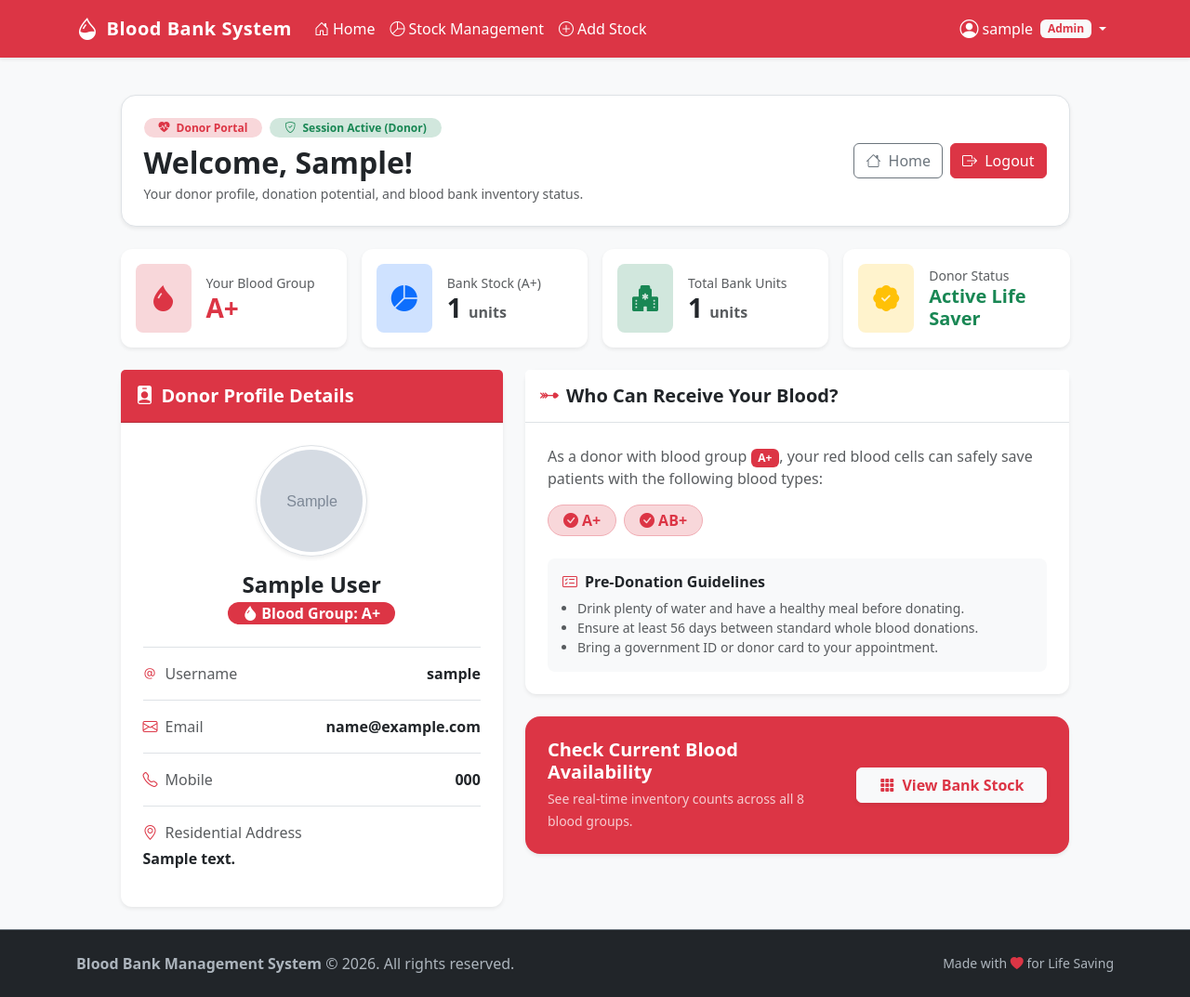
After one commit to samir00777/Blood-Bank-System, a Django app: page /donor-dashboard/ in a window 1280 px wide. The commit adds this page. Shown: the whole page at 93% size. Run offline with Django 5.2, Linux system fonts and the light colour scheme; a user stored in the database is signed in; tables that the repository leaves empty hold one stand-in row (values such as "Sample post"); grey boxes marked "Sample" are stand-in pictures.

Commit message:
Implement donor login/logout, donor dashboard, and role-based access control

```diff
--- a/blood/urls.py
+++ b/blood/urls.py
@@ -22,5 +22,11 @@ urlpatterns = [
     path('patient-login/', views.patient_login_view, name='patient_login'),
     path('patient-logout/', views.patient_logout_view, name='patient_logout'),
     path('patient-dashboard/', views.patient_dashboard, name='patient_dashboard'),
+
+    # Donor Authentication & Dashboard URLs (Tasks 1, 2, 3)
+    path('donor-login/', views.donor_login_view, name='donor_login'),
+    path('donor-logout/', views.donor_logout_view, name='donor_logout'),
+    path('donor-dashboard/', views.donor_dashboard, name='donor_dashboard'),
+
     path('logout/', views.logout_view, name='logout'),
 ]
--- a/blood/views.py
+++ b/blood/views.py
@@ -21,6 +21,14 @@ def is_patient(user):
     return user.is_authenticated and (
         hasattr(user, 'patient_profile') or user.groups.filter(name='PATIENT').exists()
     )
+
+
+def is_donor(user):
+    """Check if the user is authenticated and has a donor profile or belongs to DONOR group."""
+    return user.is_authenticated and (
+        hasattr(user, 'donor_profile') or user.groups.filter(name='DONOR').exists()
+    )
+
 
 
 
@@ -236,8 +244,8 @@ def donor_register(request):
                     donor.user = user
                     donor.save()
 
-                messages.success(request, f'Registration successful for donor {user.username}! Thank you for registering to save lives.')
-                return redirect('home')
+                messages.success(request, f'Registration successful for donor {user.username}! Thank you for registering to save lives. You can now log in.')
+                return redirect('donor_login')
             except Exception as e:
                 messages.error(request, f'Database error while saving donor: {str(e)}')
         else:
@@ -387,6 +395,118 @@ def patient_dashboard(request):
     return render(request, 'blood/patient_dashboard.html', context)
 
 
+# ==========================================
+# Donor Authentication & Dashboard Views (Tasks 1, 2 & 3)
+# ==========================================
+def donor_login_view(request):
+    """
+    Task 1: Implement donor login functionality.
+    - Validates donor credentials via AuthenticationForm.
+    - Sets up session attributes ('role': 'donor', 'donor_id', 'bloodgroup').
+    - Authenticates and logs in donor using Django's login().
+    - Redirects to donor_dashboard on success.
+    """
+    if request.user.is_authenticated:
+        if is_donor(request.user):
+            return redirect('donor_dashboard')
+        elif is_patient(request.user):
+            return redirect('patient_dashboard')
+        elif is_admin(request.user):
+            return redirect('stock_list')
+        return redirect('home')
+
+    if request.method == 'POST':
+        form = AuthenticationForm(request, data=request.POST)
+        if form.is_valid():
+            user: User = form.get_user()
+            login(request, user)
+
+            # Session handling: Store donor session data
+            request.session['role'] = 'donor'
+            request.session['username'] = user.username
+            if hasattr(user, 'donor_profile'):
+                request.session['donor_id'] = user.donor_profile.id
+                request.session['bloodgroup'] = user.donor_profile.bloodgroup
+
+            messages.success(request, f'Welcome back, {user.first_name or user.username}!')
+            return redirect('donor_dashboard')
+        else:
+            messages.error(request, 'Invalid username or password. Please try again.')
+    else:
+        form = AuthenticationForm()
+
+    return render(request, 'blood/login.html', {
+        'form': form,
+        'title': 'Donor Login',
+        'is_donor': True,
+        'is_admin': False
+    })
+
+
+def donor_logout_view(request):
+    """
+    Task 1: Implement donor logout functionality.
+    - Clears all session keys and flushes session data.
+    - Logs out user via Django's logout().
+    - Redirects with a friendly notification message.
+    """
+    request.session.flush()
+    logout(request)
+    messages.info(request, 'You have been successfully logged out.')
+    return redirect('donor_login')
+
+
+@login_required(login_url='donor_login')
+def donor_dashboard(request):
+    """
+    Task 2 & 3: Create a donor dashboard view post-login & restrict access to logged-in donor users only.
+    - Enforces authentication via @login_required(login_url='donor_login').
+    - Restricts access strictly to verified donors (blocks unauthenticated visitors & non-donors).
+    - Redirects staff/admin or patient users with an informative notification.
+    - Displays active session metrics, donor profile, live bank stock, and blood donation impact compatibility guide.
+    """
+    # Task 3 Security Check: Ensure authenticated user is actually a registered donor
+    if not is_donor(request.user):
+        messages.error(request, 'Access denied. The donor dashboard is only accessible to registered donors.')
+        if is_admin(request.user):
+            return redirect('stock_list')
+        elif is_patient(request.user):
+            return redirect('patient_dashboard')
+        return redirect('home')
+
+    donor = getattr(request.user, 'donor_profile', None)
+    if not donor:
+        messages.warning(request, 'Donor profile details not found. Please complete your registration.')
+        return redirect('donor_register')
+
+    # Blood donation recipient compatibility map (who can RECEIVE this donor's blood)
+    donation_map = {
+        'O-': ['A+', 'A-', 'B+', 'B-', 'AB+', 'AB-', 'O+', 'O-'], # Universal Donor
+        'O+': ['O+', 'A+', 'B+', 'AB+'],
+        'B-': ['B+', 'B-', 'AB+', 'AB-'],
+        'B+': ['B+', 'AB+'],
+        'A-': ['A+', 'A-', 'AB+', 'AB-'],
+        'A+': ['A+', 'AB+'],
+        'AB-': ['AB+', 'AB-'],
+        'AB+': ['AB+'],
+    }
+
+    matching_stock = Stock.objects.filter(bloodgroup=donor.bloodgroup).first()
+    can_donate_to = donation_map.get(donor.bloodgroup, [])
+    total_stock = Stock.objects.aggregate(Sum('unit'))['unit__sum'] or 0
+
+    context = {
+        'donor': donor,
+        'user': request.user,
+        'matching_stock': matching_stock,
+        'can_donate_to': can_donate_to,
+        'total_stock': total_stock,
+        'session_role': request.session.get('role', 'donor'),
+    }
+    return render(request, 'blood/donor_dashboard.html', context)
+
+
+
 
 def logout_view(request):
     """General logout redirecting to home."""
--- a/templates/base.html
+++ b/templates/base.html
@@ -91,6 +91,8 @@
                                 <span>{{ user.username }}</span>
                                 {% if user.is_staff %}
                                     <span class="badge bg-light text-danger ms-1">Admin</span>
+                                {% elif user.donor_profile %}
+                                    <span class="badge bg-light text-danger ms-1">Donor</span>
                                 {% else %}
                                     <span class="badge bg-light text-primary ms-1">Patient</span>
                                 {% endif %}
@@ -100,11 +102,14 @@
                                 <li><a class="dropdown-item" href="{% url 'stock_list' %}"><i class="bi bi-table me-2"></i>Stock Inventory</a></li>
                                 <li><a class="dropdown-item" href="{% url 'add_stock' %}"><i class="bi bi-plus-square me-2"></i>Add New Stock</a></li>
                                 <li><hr class="dropdown-divider"></li>
+                                {% elif user.donor_profile %}
+                                <li><a class="dropdown-item" href="{% url 'donor_dashboard' %}"><i class="bi bi-speedometer2 me-2"></i>Donor Dashboard</a></li>
+                                <li><hr class="dropdown-divider"></li>
                                 {% else %}
                                 <li><a class="dropdown-item" href="{% url 'patient_dashboard' %}"><i class="bi bi-speedometer2 me-2"></i>Patient Dashboard</a></li>
                                 <li><hr class="dropdown-divider"></li>
                                 {% endif %}
-                                <li><a class="dropdown-item text-danger" href="{% url 'patient_logout' %}"><i class="bi bi-box-arrow-right me-2"></i>Logout</a></li>
+                                <li><a class="dropdown-item text-danger" href="{% url 'logout' %}"><i class="bi bi-box-arrow-right me-2"></i>Logout</a></li>
                             </ul>
                         </li>
                     {% else %}
@@ -124,6 +129,7 @@
                             </a>
                             <ul class="dropdown-menu dropdown-menu-end shadow">
                                 <li><a class="dropdown-item" href="{% url 'admin_login' %}"><i class="bi bi-shield-lock me-2 text-danger"></i>Admin Login</a></li>
+                                <li><a class="dropdown-item" href="{% url 'donor_login' %}"><i class="bi bi-heart-pulse me-2 text-danger"></i>Donor Login</a></li>
                                 <li><a class="dropdown-item" href="{% url 'patient_login' %}"><i class="bi bi-person me-2 text-primary"></i>Patient Login</a></li>
                             </ul>
                         </li>
--- /dev/null
+++ b/templates/blood/donor_dashboard.html
@@ -0,0 +1,224 @@
+{% extends 'base.html' %}
+
+{% block title %}Donor Dashboard - Blood Bank System{% endblock %}
+
+{% block content %}
+<div class="row justify-content-center">
+    <div class="col-lg-11">
+        <!-- Donor Header & Welcome Banner -->
+        <div class="d-flex flex-column flex-md-row justify-content-between align-items-md-center mb-4 gap-3 bg-white p-4 rounded-4 shadow-sm border">
+            <div>
+                <div class="d-flex align-items-center gap-2 mb-2">
+                    <span class="badge bg-danger-subtle text-danger fw-semibold px-3 py-1 rounded-pill">
+                        <i class="bi bi-heart-pulse-fill me-1"></i> Donor Portal
+                    </span>
+                    <span class="badge bg-success-subtle text-success fw-semibold px-3 py-1 rounded-pill">
+                        <i class="bi bi-shield-check me-1"></i> Session Active ({{ session_role|title }})
+                    </span>
+                </div>
+                <h2 class="fw-bold text-dark mb-1">
+                    Welcome, {{ user.first_name|default:user.username }}!
+                </h2>
+                <p class="text-muted small mb-0">Your donor profile, donation potential, and blood bank inventory status.</p>
+            </div>
+            <div class="d-flex gap-2">
+                <a href="{% url 'home' %}" class="btn btn-outline-secondary">
+                    <i class="bi bi-house me-1"></i> Home
+                </a>
+                <a href="{% url 'donor_logout' %}" class="btn btn-danger">
+                    <i class="bi bi-box-arrow-right me-1"></i> Logout
+                </a>
+            </div>
+        </div>
+
+        {% if donor %}
+        <!-- 4-Card KPI Stat Row -->
+        <div class="row g-3 mb-4">
+            <!-- 1. Donor Blood Group -->
+            <div class="col-sm-6 col-lg-3">
+                <div class="card shadow-sm border-0 bg-white p-3 h-100">
+                    <div class="d-flex align-items-center">
+                        <div class="flex-shrink-0 bg-danger-subtle text-danger rounded-3 p-3 me-3">
+                            <i class="bi bi-droplet-fill fs-3"></i>
+                        </div>
+                        <div>
+                            <div class="text-muted small fw-medium">Your Blood Group</div>
+                            <h3 class="fw-bold text-danger mb-0">{{ donor.bloodgroup }}</h3>
+                        </div>
+                    </div>
+                </div>
+            </div>
+
+            <!-- 2. Matching Blood Units In Bank -->
+            <div class="col-sm-6 col-lg-3">
+                <div class="card shadow-sm border-0 bg-white p-3 h-100">
+                    <div class="d-flex align-items-center">
+                        <div class="flex-shrink-0 bg-primary-subtle text-primary rounded-3 p-3 me-3">
+                            <i class="bi bi-pie-chart-fill fs-3"></i>
+                        </div>
+                        <div>
+                            <div class="text-muted small fw-medium">Bank Stock ({{ donor.bloodgroup }})</div>
+                            <h3 class="fw-bold text-dark mb-0">
+                                {% if matching_stock %}{{ matching_stock.unit }}{% else %}0{% endif %} <small class="fs-6 text-muted">units</small>
+                            </h3>
+                        </div>
+                    </div>
+                </div>
+            </div>
+
+            <!-- 3. Overall Bank Inventory -->
+            <div class="col-sm-6 col-lg-3">
+                <div class="card shadow-sm border-0 bg-white p-3 h-100">
+                    <div class="d-flex align-items-center">
+                        <div class="flex-shrink-0 bg-success-subtle text-success rounded-3 p-3 me-3">
+                            <i class="bi bi-hospital-fill fs-3"></i>
+                        </div>
+                        <div>
+                            <div class="text-muted small fw-medium">Total Bank Units</div>
+                            <h3 class="fw-bold text-dark mb-0">{{ total_stock }} <small class="fs-6 text-muted">units</small></h3>
+                        </div>
+                    </div>
+                </div>
+            </div>
+
+            <!-- 4. Donor Account Status -->
+            <div class="col-sm-6 col-lg-3">
+                <div class="card shadow-sm border-0 bg-white p-3 h-100">
+                    <div class="d-flex align-items-center">
+                        <div class="flex-shrink-0 bg-warning-subtle text-warning rounded-3 p-3 me-3">
+                            <i class="bi bi-patch-check-fill fs-3"></i>
+                        </div>
+                        <div>
+                            <div class="text-muted small fw-medium">Donor Status</div>
+                            <h5 class="fw-bold text-success mb-0">Active Life Saver</h5>
+                        </div>
+                    </div>
+                </div>
+            </div>
+        </div>
+
+        <!-- Main Content Row -->
+        <div class="row g-4">
+            <!-- Left Column: Donor Profile Details -->
+            <div class="col-lg-5">
+                <div class="card shadow-sm border-0 h-100">
+                    <div class="card-header bg-danger text-white py-3">
+                        <h5 class="fw-bold mb-0">
+                            <i class="bi bi-person-badge-fill me-2"></i>Donor Profile Details
+                        </h5>
+                    </div>
+                    <div class="card-body p-4">
+                        <div class="text-center mb-4">
+                            {% if donor.profile_pic %}
+                                <img src="{{ donor.profile_pic.url }}" alt="{{ donor.get_name }}" class="rounded-circle img-thumbnail shadow-sm mb-3" style="width: 120px; height: 120px; object-fit: cover;">
+                            {% else %}
+                                <div class="d-inline-flex align-items-center justify-content-center bg-danger-subtle text-danger rounded-circle shadow-sm mb-3" style="width: 110px; height: 110px;">
+                                    <i class="bi bi-person-fill display-4"></i>
+                                </div>
+                            {% endif %}
+                            <h4 class="fw-bold text-dark mb-1">{{ donor.get_name }}</h4>
+                            <span class="badge bg-danger fs-6 px-3 py-1 rounded-pill">
+                                <i class="bi bi-droplet-fill me-1"></i>Blood Group: {{ donor.bloodgroup }}
+                            </span>
+                        </div>
+
+                        <ul class="list-group list-group-flush border-top">
+                            <li class="list-group-item px-0 py-3 d-flex justify-content-between align-items-center">
+                                <span class="text-muted"><i class="bi bi-at me-2 text-danger"></i>Username</span>
+                                <span class="fw-semibold text-dark">{{ user.username }}</span>
+                            </li>
+                            <li class="list-group-item px-0 py-3 d-flex justify-content-between align-items-center">
+                                <span class="text-muted"><i class="bi bi-envelope me-2 text-danger"></i>Email</span>
+                                <span class="fw-semibold text-dark">{{ user.email|default:"Not specified" }}</span>
+                            </li>
+                            <li class="list-group-item px-0 py-3 d-flex justify-content-between align-items-center">
+                                <span class="text-muted"><i class="bi bi-telephone me-2 text-danger"></i>Mobile</span>
+                                <span class="fw-semibold text-dark">{{ donor.mobile }}</span>
+                            </li>
+                            <li class="list-group-item px-0 py-3">
+                                <span class="text-muted d-block mb-1"><i class="bi bi-geo-alt me-2 text-danger"></i>Residential Address</span>
+                                <span class="fw-semibold text-dark">{{ donor.address }}</span>
+                            </li>
+                        </ul>
+                    </div>
+                </div>
+            </div>
+
+            <!-- Right Column: Donation Impact & Compatibility Guide -->
+            <div class="col-lg-7">
+                <div class="card shadow-sm border-0 mb-4">
+                    <div class="card-header bg-white py-3 border-bottom">
+                        <h5 class="fw-bold text-dark mb-0">
+                            <i class="bi bi-heart-arrow text-danger me-2"></i>Who Can Receive Your Blood?
+                        </h5>
+                    </div>
+                    <div class="card-body p-4">
+                        <p class="text-muted mb-3">
+                            As a donor with blood group <span class="badge bg-danger">{{ donor.bloodgroup }}</span>, your red blood cells can safely save patients with the following blood types:
+                        </p>
+
+                        <div class="d-flex flex-wrap gap-2 mb-4">
+                            {% for group in can_donate_to %}
+                                <span class="badge bg-danger-subtle text-danger border border-danger-subtle fs-6 px-3 py-2 rounded-pill">
+                                    <i class="bi bi-check-circle-fill me-1"></i>{{ group }}
+                                </span>
+                            {% empty %}
+                                <span class="text-muted">No compatibility mapping found.</span>
+                            {% endfor %}
+                        </div>
+
+                        {% if donor.bloodgroup == 'O-' %}
+                            <div class="alert alert-warning d-flex align-items-center shadow-sm" role="alert">
+                                <i class="bi bi-star-fill fs-3 text-warning me-3"></i>
+                                <div>
+                                    <div class="fw-bold">Universal Red Cell Donor!</div>
+                                    <small>Your O- blood can be transfused to any patient in an emergency regardless of their blood type.</small>
+                                </div>
+                            </div>
+                        {% elif donor.bloodgroup == 'AB+' %}
+                            <div class="alert alert-info d-flex align-items-center shadow-sm" role="alert">
+                                <i class="bi bi-info-circle-fill fs-3 text-info me-3"></i>
+                                <div>
+                                    <div class="fw-bold">Universal Plasma Donor!</div>
+                                    <small>While your red cells are specific to AB+, your plasma can be safely donated to all blood types.</small>
+                                </div>
+                            </div>
+                        {% endif %}
+
+                        <!-- Donation Guidelines -->
+                        <div class="bg-light p-3 rounded-3 mt-3">
+                            <h6 class="fw-bold text-dark mb-2"><i class="bi bi-card-checklist me-2 text-danger"></i>Pre-Donation Guidelines</h6>
+                            <ul class="small text-muted mb-0 ps-3">
+                                <li>Drink plenty of water and have a healthy meal before donating.</li>
+                                <li>Ensure at least 56 days between standard whole blood donations.</li>
+                                <li>Bring a government ID or donor card to your appointment.</li>
+                            </ul>
+                        </div>
+                    </div>
+                </div>
+
+                <!-- Call to Action Card -->
+                <div class="card shadow-sm border-0 bg-danger text-white p-4 rounded-4">
+                    <div class="d-flex flex-column flex-sm-row justify-content-between align-items-sm-center gap-3">
+                        <div>
+                            <h5 class="fw-bold mb-1">Check Current Blood Availability</h5>
+                            <small class="opacity-75">See real-time inventory counts across all 8 blood groups.</small>
+                        </div>
+                        <a href="{% url 'home' %}" class="btn btn-light text-danger fw-semibold px-4 shadow-sm flex-shrink-0">
+                            <i class="bi bi-grid-3x3-gap-fill me-1"></i> View Bank Stock
+                        </a>
+                    </div>
+                </div>
+            </div>
+        </div>
+        {% else %}
+        <div class="alert alert-warning p-4 shadow-sm text-center">
+            <i class="bi bi-exclamation-circle fs-3 text-warning mb-2 d-block"></i>
+            <h5 class="fw-bold">Donor Profile Incomplete</h5>
+            <p class="text-muted mb-3">Your user account is registered, but donor profile details could not be found.</p>
+            <a href="{% url 'donor_register' %}" class="btn btn-warning px-4">Complete Donor Registration</a>
+        </div>
+        {% endif %}
+    </div>
+</div>
+{% endblock %}
--- a/templates/blood/donor_register.html
+++ b/templates/blood/donor_register.html
@@ -171,8 +171,8 @@
                 </form>
             </div>
             <div class="card-footer bg-light text-center py-3">
-                <span class="text-muted">Already registered as a patient?</span>
-                <a href="{% url 'patient_login' %}" class="fw-semibold text-danger text-decoration-none ms-1">Login here</a>
+                <span class="text-muted">Already registered as a donor?</span>
+                <a href="{% url 'donor_login' %}" class="fw-semibold text-danger text-decoration-none ms-1">Login here</a>
             </div>
         </div>
     </div>
```
Also changed, not shown: blood/tests.py (+78 -1 lines), templates/blood/login.html (+11 -3 lines).
